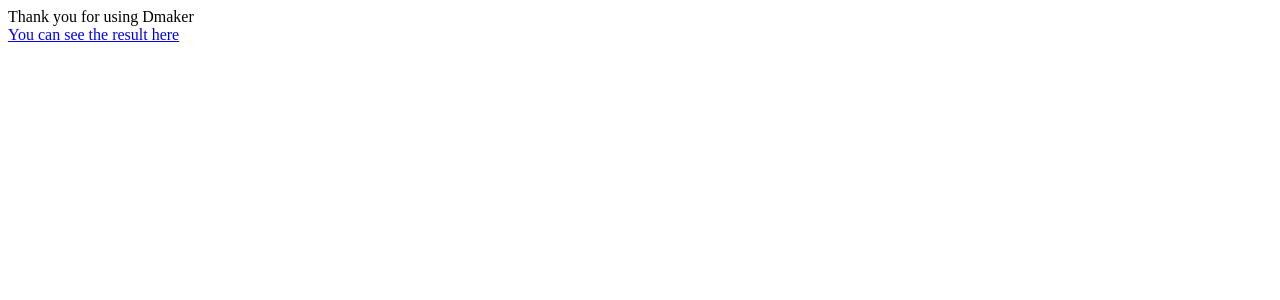
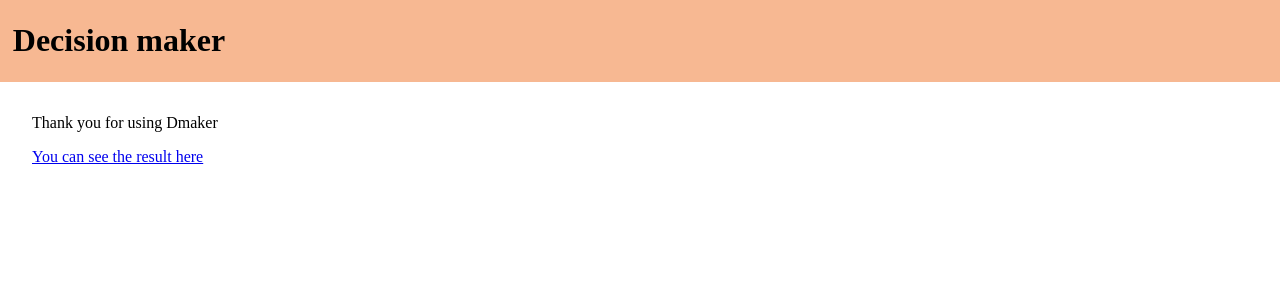
Before and after one commit to hajinasiri/Decision-Maker, a PHP site: page /dmaker/views/thanks.php in a window 1280 px wide. Shown: the top 300 px of the page. Run offline with PHP 8.4, Linux system fonts and the light colour scheme; the template is opened without the code that fills it, so the values that code supplies are empty.

Commit message:
css for thanks page was added

```diff
--- /dev/null
+++ b/styles/thanks.css
@@ -0,0 +1,9 @@
+.link {
+  padding-left:2rem;
+  padding-top:1rem;
+}
+
+.thanks {
+  padding-left:2rem;
+  padding-top:2rem;
+}
--- a/views/thanks.php
+++ b/views/thanks.php
@@ -2,15 +2,20 @@
 session_start();
 if(isset($_SESSION['result_link'])){
   $result_link = $_SESSION['result_link'];
-    unset($_SESSION['result_link']);
+    // unset($_SESSION['result_link']);
 }
 ?>
 
 <!DOCTYPE html>
 <html>
+<head>
+  <link rel="stylesheet" href="../styles/thanks.css" type="text/css">
+
+  <?php include './_header.php'?>
+</head>
 <body>
-  <div>Thank you for using Dmaker</div>
-  <div><a href= <?php
+  <div class="thanks">Thank you for using Dmaker</div>
+  <div class="link"><a href= <?php
         echo "http://localhost:8080/dmaker/r/".$result_link;
         ?>
         > You can see the result here</a>
--- a/views/vote.php
+++ b/views/vote.php
@@ -14,7 +14,7 @@
 </head>
 <body>
   <h2><?php echo $question?></h2>
-  <div class="instruction">Vote for each choice with a number between 1 and <?php echo (sizeof($choices)) ?></div>
+  <div class="instruction">Vote for each choice with a number from 1 to <?php echo (sizeof($choices)) ?></div>
   <form name="votes" method="post" action="../insert_choice.php">
     <table>
       <?php
```
